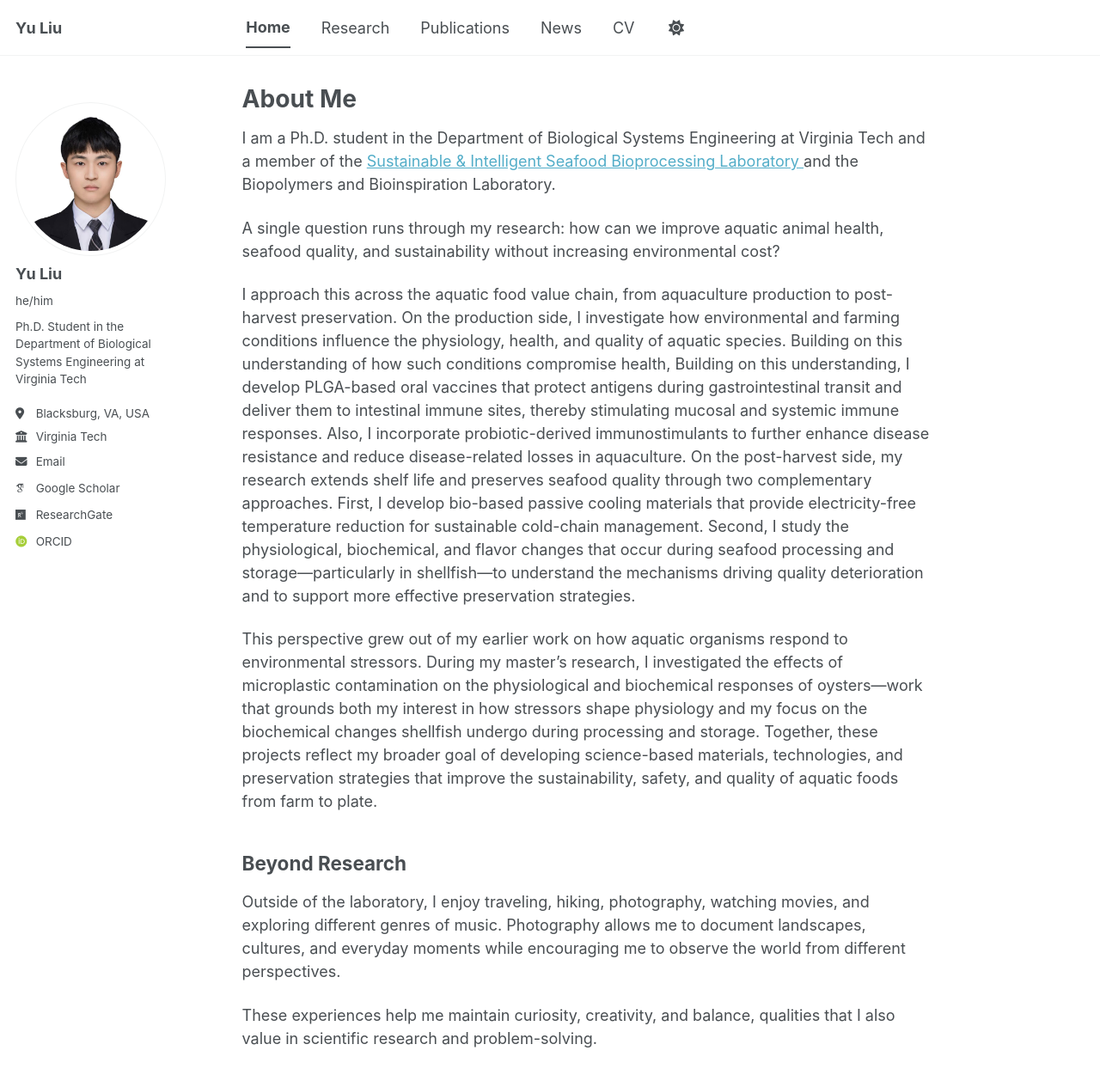
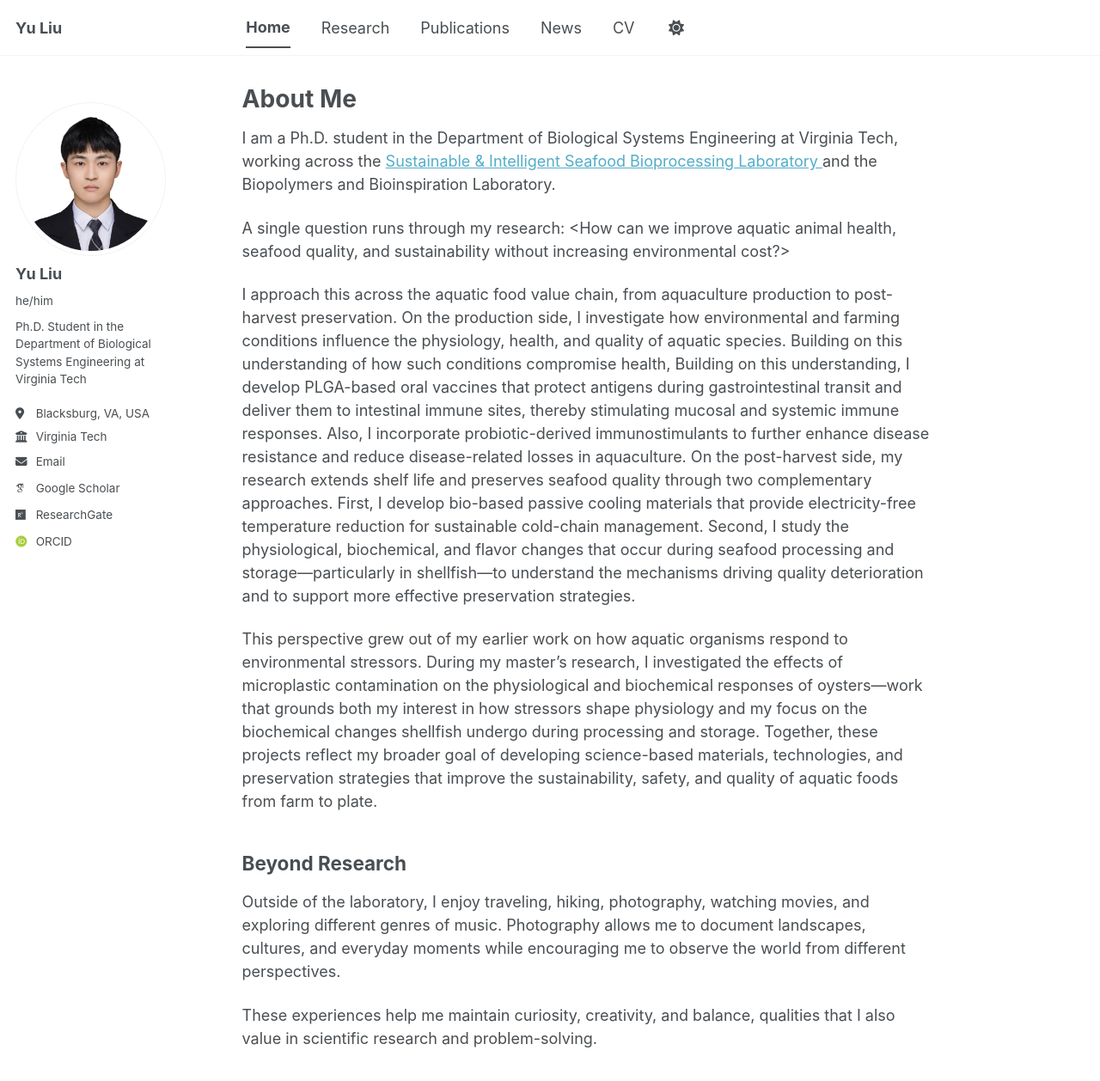
Before and after one commit to yuliu0322/yuliu0322.github.io, a Jekyll site: the page built from _pages/about.md, in a window 1280 px wide and 1281 px high. Shown: the top 1258 px of the window at 86% size. Built offline with Jekyll 4.4.1, drawn with Linux system fonts in a browser that asks for light colours; some web fonts are replaced; a script bundle is joined from its source files by our own code; library files that are not in the unit come from our copies.

Commit message:
Update about.md

```diff
--- a/_pages/about.md
+++ b/_pages/about.md
@@ -18,13 +18,13 @@ redirect_from:
 }
 </style>
 
-I am a Ph.D. student in the Department of Biological Systems Engineering at Virginia Tech and a member of the
+I am a Ph.D. student in the Department of Biological Systems Engineering at Virginia Tech, working across the
 <a href="https://sites.google.com/view/yimingfeng" target="_blank" rel="noopener noreferrer">
 Sustainable &amp; Intelligent Seafood Bioprocessing Laboratory
 </a>
 and the Biopolymers and Bioinspiration Laboratory.
 
-A single question runs through my research: how can we improve aquatic animal health, seafood quality, and sustainability without increasing environmental cost?
+A single question runs through my research: <How can we improve aquatic animal health, seafood quality, and sustainability without increasing environmental cost?>
 
 I approach this across the aquatic food value chain, from aquaculture production to post-harvest preservation. On the production side, I investigate how environmental and farming conditions influence the physiology, health, and quality of aquatic species. Building on this understanding of how such conditions compromise health, Building on this understanding, I develop PLGA-based oral vaccines that protect antigens during gastrointestinal transit and deliver them to intestinal immune sites, thereby stimulating mucosal and systemic immune responses. Also, I incorporate probiotic-derived immunostimulants to further enhance disease resistance and reduce disease-related losses in aquaculture. On the post-harvest side, my research extends shelf life and preserves seafood quality through two complementary approaches. First, I develop bio-based passive cooling materials that provide electricity-free temperature reduction for sustainable cold-chain management. Second, I study the physiological, biochemical, and flavor changes that occur during seafood processing and storage—particularly in shellfish—to understand the mechanisms driving quality deterioration and to support more effective preservation strategies.
 
```
